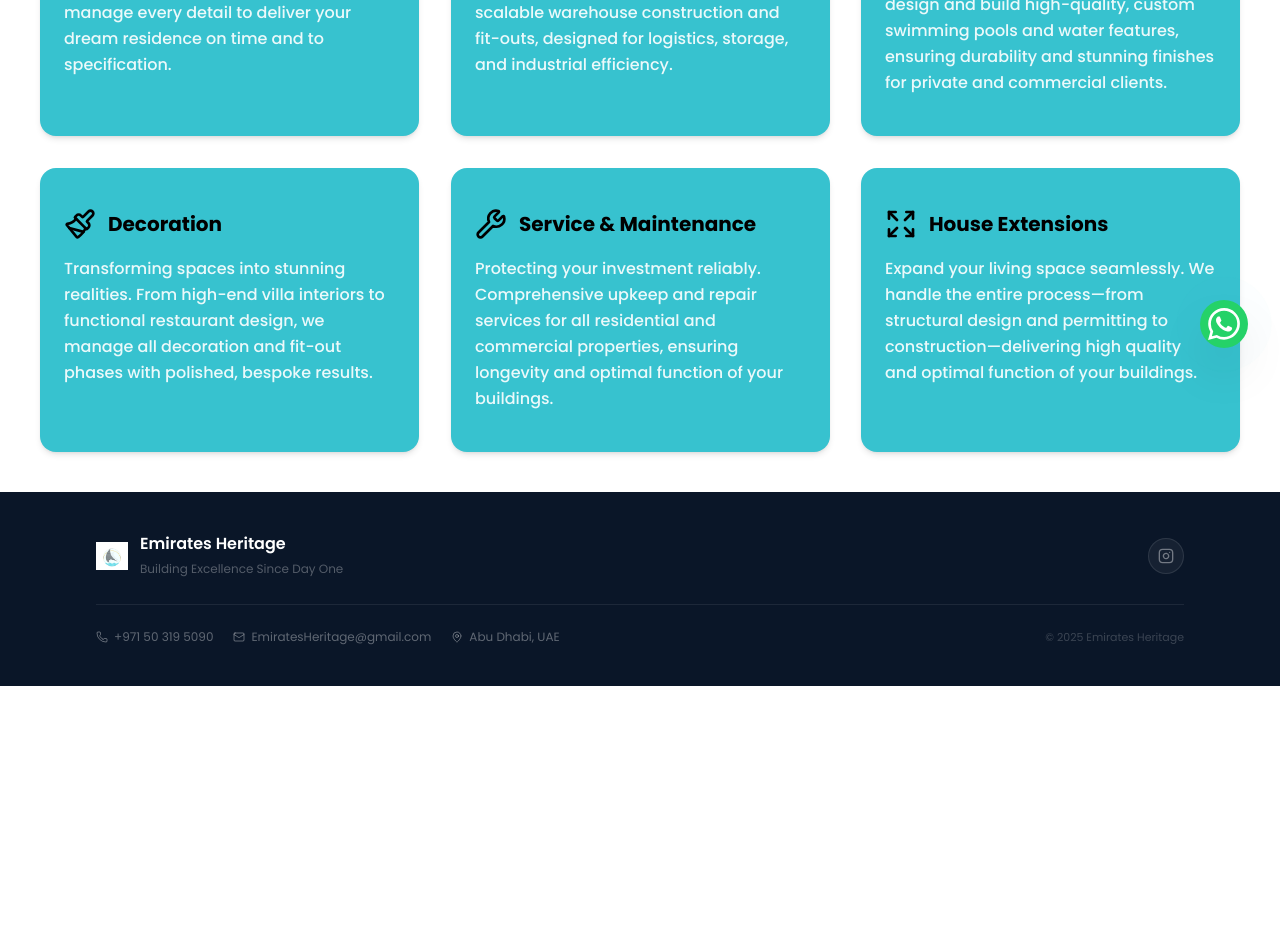
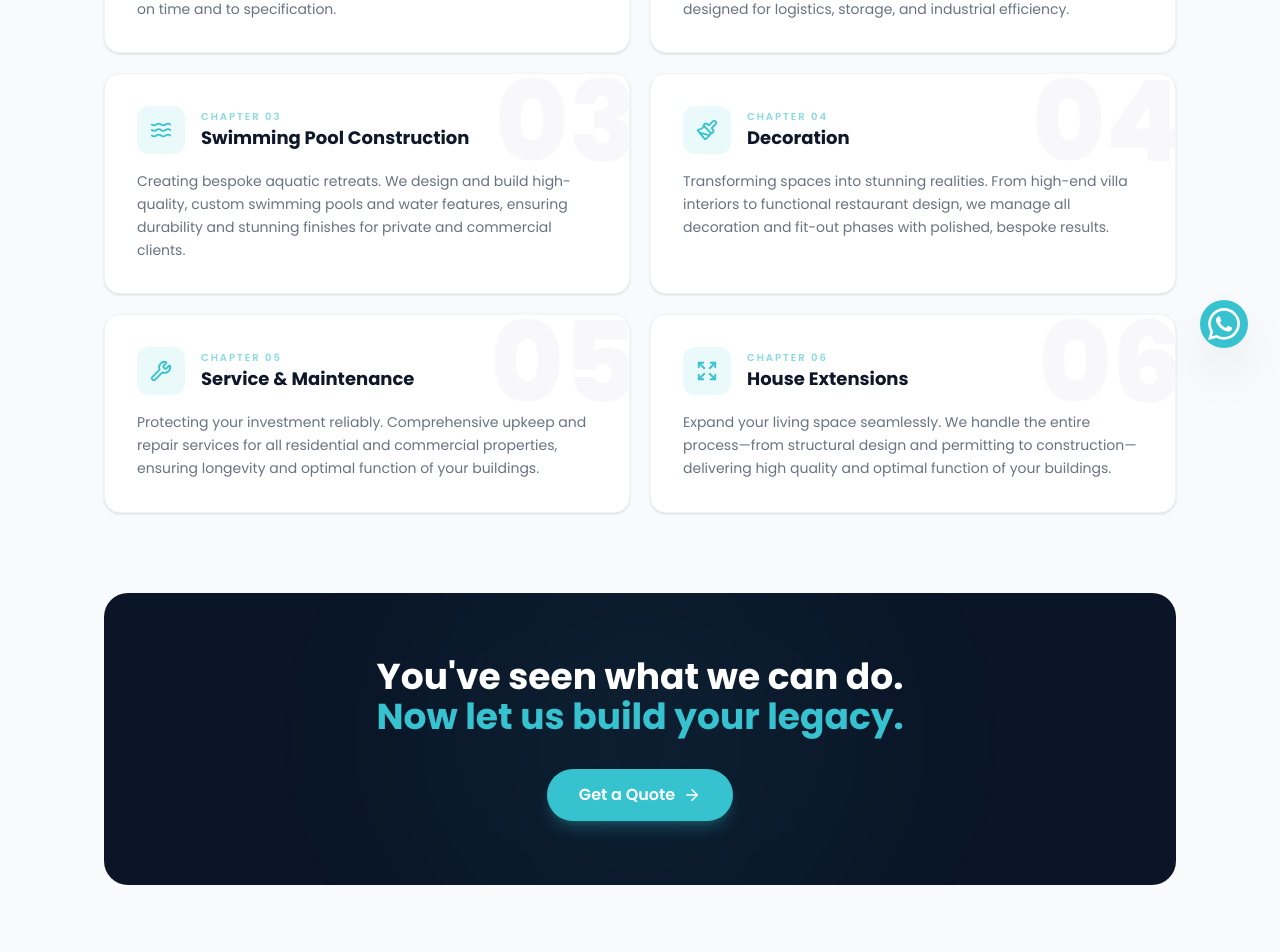
Before and after one commit to Amir-ibn-iliyas/emiratesHeritage, a React (Vite) app: page /services in a window 1280 px wide. Shown: the part 420-1372 px from the top of the page. Before the commit the page ends 1106 px from the top, so only its background shows below. Built offline with nearby package versions, Linux system fonts and the light colour scheme.

Commit message:
services page is completed now

```diff
--- a/package.json
+++ b/package.json
@@ -13,6 +13,7 @@
     "@emailjs/browser": "^4.4.1",
     "@tailwindcss/vite": "^4.1.17",
     "framer-motion": "^12.23.24",
+    "gsap": "^3.14.2",
     "i18next": "^25.8.8",
     "i18next-browser-languagedetector": "^8.2.1",
     "lucide-react": "^0.554.0",
--- a/src/components/Chatbot.jsx
+++ b/src/components/Chatbot.jsx
@@ -1,6 +1,6 @@
 
 const Chatbot = () => {
-  const phoneNumber = "971554866494";
+  const phoneNumber = "971503199090";
   const message = encodeURIComponent("I want some enquiry on your services");
   const whatsappUrl = `https://wa.me/${phoneNumber}?text=${message}`;
 
@@ -15,7 +15,7 @@ const Chatbot = () => {
         href={whatsappUrl}
         target="_blank"
         rel="noopener noreferrer"
-        className="relative flex items-center justify-center w-10 md:w-12 h-10 md:h-12 bg-[#25D366] rounded-full shadow-2xl hover:bg-[#20bd5a] transition-colors duration-300"
+        className="relative flex items-center justify-center w-10 md:w-12 h-10 md:h-12 bg-[#37C2CF] rounded-full shadow-2xl hover:bg-[#20bd5a] transition-colors duration-300"
         aria-label="Chat on WhatsApp"
       >
 
--- a/src/locales/ar/translation.json
+++ b/src/locales/ar/translation.json
@@ -50,29 +50,53 @@
   "services": {
     "pageTitle": "خدماتنا",
     "pageSubtitle": "حلول بناء وعقارات شاملة — من الفلل إلى المستودعات.",
+    "opening": {
+      "line1": "كل بناء عظيم",
+      "line2": "يبدأ من",
+      "line3": "رؤية.",
+      "scroll": "مرر للاستكشاف"
+    },
     "house": {
+      "chapter": "الفصل ٠١",
+      "headline": "يبدأ من الأساس",
       "title": "بناء المنازل",
       "desc": "نبني منازل وفلل عالية الجودة حسب الطلب. من الأساسات حتى التشطيب، ندير كل تفصيل لتسليم منزل أحلامك في الوقت المحدد وبالمواصفات المطلوبة."
     },
     "warehouse": {
+      "chapter": "الفصل ٠٢",
+      "headline": "توسّع بلا حدود",
       "title": "بناء المستودعات",
       "desc": "بناء التميز التشغيلي. نتخصص في بناء المستودعات القوية والعملية والقابلة للتوسع، المصممة للخدمات اللوجستية والتخزين والكفاءة الصناعية."
     },
     "pool": {
+      "chapter": "الفصل ٠٣",
+      "headline": "حيث يلتقي الفخامة بالماء",
       "title": "بناء حمامات السباحة",
       "desc": "إنشاء واحات مائية حسب الطلب. نصمم ونبني حمامات سباحة ومعالم مائية عالية الجودة، مع ضمان المتانة والتشطيبات المذهلة للعملاء الخاصين والتجاريين."
     },
     "decoration": {
+      "chapter": "الفصل ٠٤",
+      "headline": "فن المساحات",
       "title": "الديكور",
       "desc": "تحويل المساحات إلى واقع مذهل. من الديكورات الداخلية الفاخرة للفلل إلى تصميم المطاعم العملية، ندير جميع مراحل الديكور والتجهيز بنتائج راقية ومخصصة."
     },
     "maintenance": {
+      "chapter": "الفصل ٠٥",
+      "headline": "لا نغادر أبداً",
       "title": "الصيانة والخدمات",
       "desc": "حماية استثمارك بشكل موثوق. خدمات صيانة وإصلاح شاملة لجميع العقارات السكنية والتجارية، لضمان طول العمر والأداء الأمثل لمبانيك."
     },
     "extensions": {
+      "chapter": "الفصل ٠٦",
+      "headline": "مساحة للنمو",
       "title": "توسعات المنازل",
       "desc": "وسّع مساحة معيشتك بسلاسة. ندير العملية بأكملها — من التصميم الهيكلي والتصاريح إلى البناء — مع تقديم جودة عالية وأداء أمثل."
+    },
+    "finale": {
+      "line1": "رأيت ما يمكننا فعله.",
+      "line2": "الآن دعنا نبني",
+      "line3": "إرثك.",
+      "cta": "احصل على عرض سعر"
     }
   },
   "contact": {
--- a/src/locales/en/translation.json
+++ b/src/locales/en/translation.json
@@ -50,29 +50,53 @@
   "services": {
     "pageTitle": "Our Services",
     "pageSubtitle": "Full-scope construction & property solutions — from villas to warehouses.",
+    "opening": {
+      "line1": "Every great structure",
+      "line2": "begins with a",
+      "line3": "vision.",
+      "scroll": "Scroll to explore"
+    },
     "house": {
+      "chapter": "Chapter 01",
+      "headline": "It Starts With the Ground",
       "title": "House Construction",
       "desc": "We build high-quality, custom homes and villas. From foundation to finish, we manage every detail to deliver your dream residence on time and to specification."
     },
     "warehouse": {
+      "chapter": "Chapter 02",
+      "headline": "Scale Without Limits",
       "title": "Warehouse Construction",
       "desc": "Building operational excellence. We specialize in robust, functional, and scalable warehouse construction and fit-outs, designed for logistics, storage, and industrial efficiency."
     },
     "pool": {
+      "chapter": "Chapter 03",
+      "headline": "Where Luxury Meets Water",
       "title": "Swimming Pool Construction",
       "desc": "Creating bespoke aquatic retreats. We design and build high-quality, custom swimming pools and water features, ensuring durability and stunning finishes for private and commercial clients."
     },
     "decoration": {
+      "chapter": "Chapter 04",
+      "headline": "The Art of Space",
       "title": "Decoration",
       "desc": "Transforming spaces into stunning realities. From high-end villa interiors to functional restaurant design, we manage all decoration and fit-out phases with polished, bespoke results."
     },
     "maintenance": {
+      "chapter": "Chapter 05",
+      "headline": "We Never Leave",
       "title": "Service & Maintenance",
       "desc": "Protecting your investment reliably. Comprehensive upkeep and repair services for all residential and commercial properties, ensuring longevity and optimal function of your buildings."
     },
     "extensions": {
+      "chapter": "Chapter 06",
+      "headline": "Room to Grow",
       "title": "House Extensions",
       "desc": "Expand your living space seamlessly. We handle the entire process—from structural design and permitting to construction—delivering high quality and optimal function of your buildings."
+    },
+    "finale": {
+      "line1": "You've seen what we can do.",
+      "line2": "Now let us build",
+      "line3": "your legacy.",
+      "cta": "Get a Quote"
     }
   },
   "contact": {
--- a/src/pages/Services.jsx
+++ b/src/pages/Services.jsx
@@ -1,23 +1,161 @@
 import React from "react";
 import { useTranslation } from "react-i18next";
-import ServicesSection from "../components/ServicesSection";
+import { Link } from "react-router-dom";
+import { motion } from "framer-motion";
+import {
+  Home,
+  Warehouse,
+  Waves,
+  Paintbrush,
+  Wrench,
+  Expand,
+  ArrowRight,
+} from "lucide-react";
+
+const serviceKeys = [
+  { key: "house", icon: Home },
+  { key: "warehouse", icon: Warehouse },
+  { key: "pool", icon: Waves },
+  { key: "decoration", icon: Paintbrush },
+  { key: "maintenance", icon: Wrench },
+  { key: "extensions", icon: Expand },
+];
 
 const Services = () => {
   const { t } = useTranslation();
 
   return (
-    <>
-      {/* Dark header area behind the floating navbar */}
-      <div className="bg-gradient-to-b from-[#0a1628] via-[#0f1d32] to-[#0f172a] pt-20 pb-5 px-6 text-center">
-        <h1 className="text-3xl md:text-5xl font-bold text-white tracking-tight">
+    <div className="bg-[#f8fafb] min-h-screen">
+      {/* ─── Header ─── */}
+      <div className="bg-[#0a1628] pt-28 pb-16 px-6 text-center">
+        <motion.h1
+          initial={{ opacity: 0, y: 20 }}
+          animate={{ opacity: 1, y: 0 }}
+          transition={{ duration: 0.6 }}
+          className="text-3xl md:text-5xl font-bold text-white tracking-tight"
+        >
           {t("services.pageTitle")}
-        </h1>
-        <p className="mt-3 text-white/50 text-sm md:text-base max-w-xl mx-auto">
+        </motion.h1>
+
+        {/* Accent line under title */}
+        <motion.div
+          initial={{ scaleX: 0 }}
+          animate={{ scaleX: 1 }}
+          transition={{ duration: 0.6, delay: 0.3, ease: "easeOut" }}
+          className="mx-auto mt-4 h-[3px] w-12 rounded-full bg-[#37C2CF] origin-center"
+        />
+
+        <motion.p
+          initial={{ opacity: 0, y: 15 }}
+          animate={{ opacity: 1, y: 0 }}
+          transition={{ duration: 0.6, delay: 0.2 }}
+          className="mt-4 text-white/40 text-sm md:text-base max-w-xl mx-auto"
+        >
           {t("services.pageSubtitle")}
-        </p>
+        </motion.p>
       </div>
-      <ServicesSection />
-    </>
+
+      {/* ─── Service Cards ─── */}
+      <div className="max-w-6xl mx-auto px-5 md:px-10 -mt-8">
+        <div className="grid grid-cols-1 md:grid-cols-2 gap-5">
+          {serviceKeys.map((service, i) => {
+            const Icon = service.icon;
+            const num = String(i + 1).padStart(2, "0");
+
+            return (
+              <motion.div
+                key={service.key}
+                initial={{ opacity: 0, y: 30 }}
+                whileInView={{ opacity: 1, y: 0 }}
+                viewport={{ once: true, margin: "-50px" }}
+                transition={{ duration: 0.5, delay: i * 0.08 }}
+                whileHover={{ y: -4, transition: { duration: 0.25 } }}
+                className="group bg-white rounded-2xl p-7 md:p-8 shadow-sm hover:shadow-xl hover:shadow-[#37C2CF]/8 transition-all duration-300 border border-gray-100 hover:border-[#37C2CF]/20 cursor-pointer relative overflow-hidden"
+              >
+                {/* Left accent bar — appears on hover */}
+                <div className="absolute left-0 top-0 bottom-0 w-1 bg-[#37C2CF] rounded-l-2xl scale-y-0 group-hover:scale-y-100 transition-transform duration-300 origin-top" />
+
+                {/* Watermark number */}
+                <span className="absolute -top-2 -right-2 text-[7rem] font-black text-gray-100/60 leading-none select-none pointer-events-none group-hover:text-[#37C2CF]/8 transition-colors duration-500">
+                  {num}
+                </span>
+
+                <div className="relative z-10">
+                  {/* Icon + Title row */}
+                  <div className="flex items-center gap-4 mb-4">
+                    <div className="w-12 h-12 rounded-xl bg-[#37C2CF]/10 flex items-center justify-center group-hover:bg-[#37C2CF] transition-all duration-300 group-hover:rotate-6">
+                      <Icon
+                        size={22}
+                        className="text-[#37C2CF] group-hover:text-white transition-colors duration-300"
+                      />
+                    </div>
+                    <div>
+                      <p className="text-[10px] font-semibold tracking-[0.2em] uppercase text-[#37C2CF]/60">
+                        {t(`services.${service.key}.chapter`)}
+                      </p>
+                      <h3 className="text-lg font-bold text-[#0f172a]">
+                        {t(`services.${service.key}.title`)}
+                      </h3>
+                    </div>
+                  </div>
+
+                  {/* Description */}
+                  <p className="text-gray-500 text-sm leading-relaxed">
+                    {t(`services.${service.key}.desc`)}
+                  </p>
+                </div>
+              </motion.div>
+            );
+          })}
+        </div>
+      </div>
+
+      {/* ─── Bottom CTA ─── */}
+      <motion.div
+        initial={{ opacity: 0, y: 30 }}
+        whileInView={{ opacity: 1, y: 0 }}
+        viewport={{ once: true }}
+        transition={{ duration: 0.6 }}
+        className="max-w-6xl mx-auto px-5 md:px-10 py-20 text-center"
+      >
+        <div className="bg-[#0a1628] rounded-3xl p-10 md:p-16 relative overflow-hidden">
+          {/* Subtle glow */}
+          <div className="absolute top-1/2 left-1/2 -translate-x-1/2 -translate-y-1/2 w-[400px] h-[400px] rounded-full bg-[#37C2CF]/5 blur-[100px] pointer-events-none" />
+
+          <motion.h2
+            initial={{ opacity: 0, y: 20 }}
+            whileInView={{ opacity: 1, y: 0 }}
+            viewport={{ once: true }}
+            transition={{ duration: 0.6 }}
+            className="text-2xl md:text-4xl font-bold text-white relative z-10"
+          >
+            {t("services.finale.line1")}
+            <br />
+            <span className="text-[#37C2CF]">
+              {t("services.finale.line2")} {t("services.finale.line3")}
+            </span>
+          </motion.h2>
+
+          <motion.div
+            initial={{ opacity: 0, y: 15 }}
+            whileInView={{ opacity: 1, y: 0 }}
+            viewport={{ once: true }}
+            transition={{ duration: 0.5, delay: 0.2 }}
+          >
+            <Link
+              to="/contact"
+              className="relative z-10 inline-flex items-center gap-2 mt-8 px-8 py-3.5 bg-[#37C2CF] text-white font-semibold rounded-full shadow-lg shadow-[#37C2CF]/25 hover:shadow-xl hover:shadow-[#37C2CF]/40 hover:bg-[#2eb3bf] transition-all duration-300 hover:scale-105 group"
+            >
+              {t("services.finale.cta")}
+              <ArrowRight
+                size={18}
+                className="group-hover:translate-x-1 transition-transform duration-200"
+              />
+            </Link>
+          </motion.div>
+        </div>
+      </motion.div>
+    </div>
   );
 };
 
```
Also changed, not shown: 1 other file (tests, documents, lock files or other folders).
